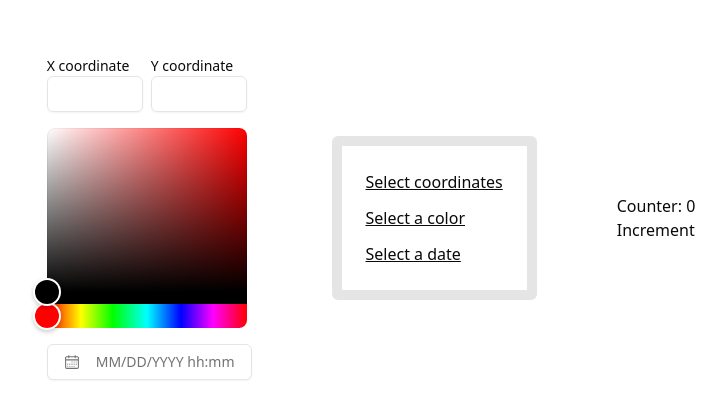
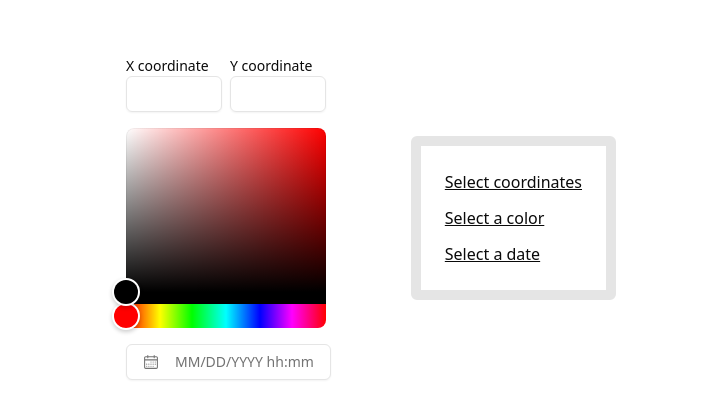
Before and after one commit to AdamGonda/edit-complex-object, a React (Vite) app: page / in a window 1280 px wide. Shown: the part 182-600 px from the top of the page, without its empty margins (269-995 px from the left). Built offline with nearby package versions, Linux system fonts and the light colour scheme.

Commit message:
add coordinateSlice

```diff
--- a/src/App.tsx
+++ b/src/App.tsx
@@ -1,11 +1,8 @@
 import { useState } from "react";
-import { Coordinate } from "./types";
 import DataDisplay from "./components/DataDisplay";
 import Controls from "./components/Controls";
-import Counter from "./components/Counter";
 
 function App() {
-  const [coordinate, setCoordinate] = useState<Coordinate>({ x: "", y: "" });
   const [color, setColor] = useState<string>();
   const [date, setDate] = useState<Date>();
 
@@ -13,9 +10,8 @@ function App() {
     <div
       className={"flex w-screen h-screen justify-center items-center gap-20"}
     >
-      <Controls coordinate={coordinate} color={color} setCoordinate={setCoordinate} setColor={setColor} setDate={setDate} />
-      <DataDisplay coordinate={coordinate} color={color} date={date} />
-      <Counter />
+      <Controls color={color} setColor={setColor} setDate={setDate} />
+      <DataDisplay color={color} date={date} />
     </div>
   );
 }
--- a/src/components/Controls.tsx
+++ b/src/components/Controls.tsx
@@ -1,26 +1,23 @@
 import { HexColorPicker } from "react-colorful";
 import CoordinateInput from "./CoordinateInput";
 import { DateTimePicker } from "./DateTimePicker";
-import { Coordinate } from "@/types";
-import { type Dispatch } from "react";
 
 interface ControlsProps {
-  coordinate: Coordinate;
   color: string | undefined;
-  setCoordinate: Dispatch<React.SetStateAction<Coordinate>>;
   setColor: (color: string) => void;
   setDate: (date: Date) => void;
 }
 
-export default function Controls({ coordinate, color, setCoordinate, setColor, setDate }: ControlsProps) {
+export default function Controls({
+  color,
+  setColor,
+  setDate,
+}: ControlsProps) {
   return (
     <div className={"flex flex-col gap-4"}>
-        <CoordinateInput
-          coordinate={coordinate}
-          setCoordinate={setCoordinate}
-        />
-        <HexColorPicker color={color} onChange={setColor} />
-        <DateTimePicker onChange={setDate} />
-      </div>
+      <CoordinateInput />
+      <HexColorPicker color={color} onChange={setColor} />
+      <DateTimePicker onChange={setDate} />
+    </div>
   );
 }
--- a/src/components/CoordinateInput.tsx
+++ b/src/components/CoordinateInput.tsx
@@ -1,24 +1,17 @@
-import React, { memo } from "react";
+import React from "react";
 import { Input } from "./ui/input";
+import { useAppDispatch, useAppSelector } from "../store/hooks";
+import { setCoordinate } from "../features/coordinate/coordinateSlice";
 
-interface CoordinateInputProps {
-  coordinate: { x: string; y: string };
-  setCoordinate: React.Dispatch<React.SetStateAction<{ x: string; y: string }>>;
-}
+function CoordinateInput() {
+  const state = useAppSelector((state) => state.coordinate.value);
+  const dispatch = useAppDispatch();
 
-function CoordinateInput({ coordinate, setCoordinate }: CoordinateInputProps) {
   function updateCoordinate(e: React.ChangeEvent<HTMLInputElement>) {
     const key = e.target.id;
     const newValue = e.target.value;
 
-    setCoordinate((prevState) => {
-      const newCoordinate = {
-        ...prevState,
-        [key]: newValue,
-      };
-
-      return newCoordinate;
-    });
+    dispatch(setCoordinate({ key, newValue }));
   }
 
   return (
@@ -28,7 +21,7 @@ function CoordinateInput({ coordinate, setCoordinate }: CoordinateInputProps) {
         <Input
           id="x"
           type="number"
-          value={coordinate.x}
+          value={state.x}
           onChange={updateCoordinate}
         />
       </label>
@@ -37,7 +30,7 @@ function CoordinateInput({ coordinate, setCoordinate }: CoordinateInputProps) {
         <Input
           id="y"
           type="number"
-          value={coordinate.y}
+          value={state.y}
           onChange={updateCoordinate}
         />
       </label>
@@ -45,4 +38,4 @@ function CoordinateInput({ coordinate, setCoordinate }: CoordinateInputProps) {
   );
 }
 
-export default memo(CoordinateInput);
+export default CoordinateInput;
--- a/src/components/Counter.tsx
+++ /dev/null
@@ -1,16 +0,0 @@
-import { useAppDispatch, useAppSelector } from '../store/hooks';
-import { increment } from '../features/counter/counterSlice';
-
-const Counter = () => {
-  const count = useAppSelector((state) => state.counter.value);
-  const dispatch = useAppDispatch();
-
-  return (
-    <div>
-      <h1>Counter: {count}</h1>
-      <button onClick={() => dispatch(increment())}>Increment</button>
-    </div>
-  );
-};
-
-export default Counter;
--- a/src/components/DataDisplay.tsx
+++ b/src/components/DataDisplay.tsx
@@ -1,13 +1,14 @@
-import { Coordinate } from "@/types";
+import { useAppSelector } from "@/store/hooks";
 import { format } from "date-fns";
 
 interface DataDisplayProps {
-  coordinate: Coordinate;
   color: string | undefined;
   date: Date | undefined;
 }
 
-export default function DataDisplay({ coordinate, color, date }: DataDisplayProps) {
+export default function DataDisplay({ color, date }: DataDisplayProps) {
+  const coordinate = useAppSelector((state) => state.coordinate.value);
+
   return (
     <div
       className="flex flex-col gap-3 p-6 rounded-md border-[10px]"
--- /dev/null
+++ b/src/features/coordinate/coordinateSlice.ts
@@ -0,0 +1,30 @@
+import { createSlice, PayloadAction } from '@reduxjs/toolkit';
+
+export type Coordinate = {
+  x: string;
+  y: string;
+};
+
+interface CoordinateState {
+  value: Coordinate;
+}
+
+const initialState: CoordinateState = {
+  value: { x: "", y: "" },
+};
+
+const coordinateSlice = createSlice({
+  name: 'coordinate',
+  initialState,
+  reducers: {
+    setCoordinate: (state, action: PayloadAction<{ [key: string]: string }>) => {
+      const { key, newValue } = action.payload;
+
+      state.value[key as keyof Coordinate] = newValue;
+    },
+  },
+});
+
+export const { setCoordinate } = coordinateSlice.actions;
+
+export default coordinateSlice.reducer;
--- a/src/features/counter/counterSlice.ts
+++ /dev/null
@@ -1,29 +0,0 @@
-import { createSlice, PayloadAction } from '@reduxjs/toolkit';
-
-interface CounterState {
-  value: number;
-}
-
-const initialState: CounterState = {
-  value: 0,
-};
-
-const counterSlice = createSlice({
-  name: 'counter',
-  initialState,
-  reducers: {
-    increment: (state) => {
-      state.value += 1;
-    },
-    decrement: (state) => {
-      state.value -= 1;
-    },
-    incrementByAmount: (state, action: PayloadAction<number>) => {
-      state.value += action.payload;
-    },
-  },
-});
-
-export const { increment, decrement, incrementByAmount } = counterSlice.actions;
-
-export default counterSlice.reducer;
--- a/src/store/store.ts
+++ b/src/store/store.ts
@@ -1,10 +1,10 @@
 import { configureStore } from '@reduxjs/toolkit';
 
-import counterReducer from '../features/counter/counterSlice';
+import coordinateReducer from '../features/coordinate/coordinateSlice';
 
 export const store = configureStore({
   reducer: {
-    counter: counterReducer,
+    coordinate: coordinateReducer,
   },
 });
 
--- a/src/types.ts
+++ /dev/null
@@ -1,4 +0,0 @@
-export type Coordinate = {
-  x: string;
-  y: string;
-};
```
